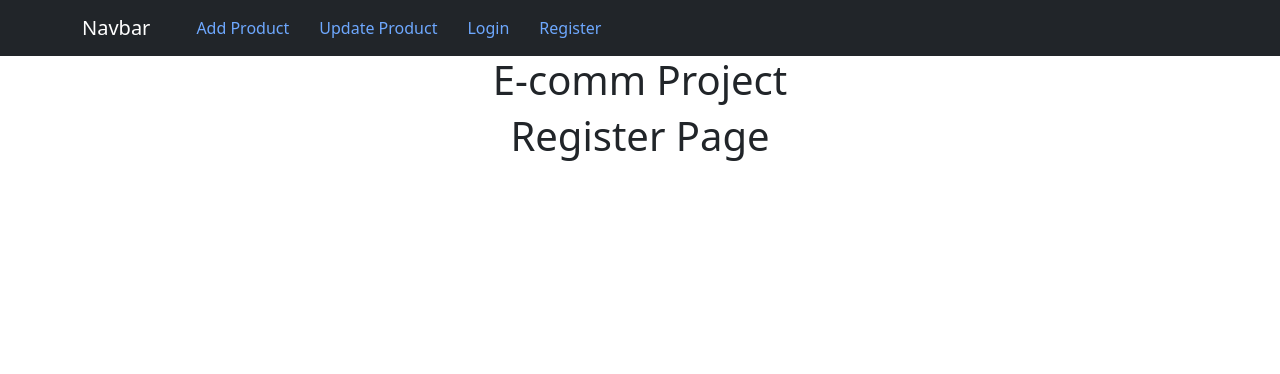
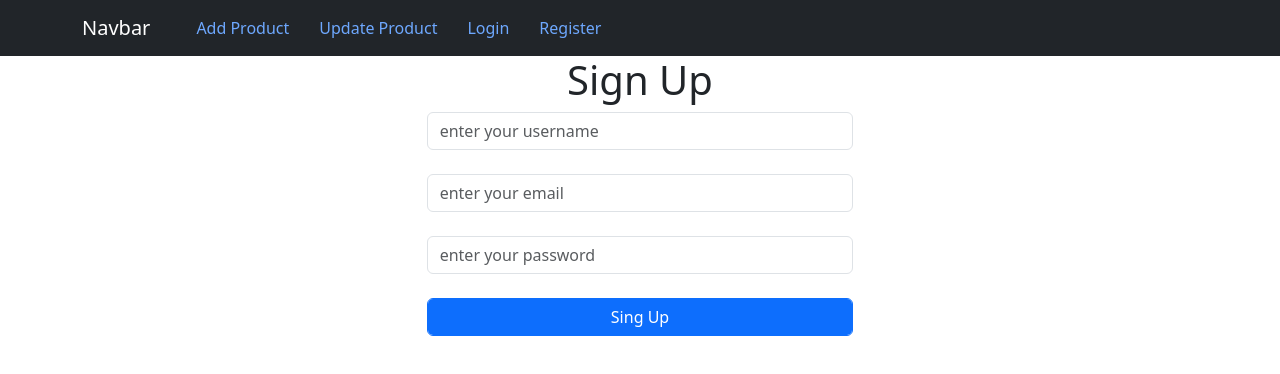
Before and after one commit to ArafatCMT/ecomm-dahboard, a React (Create React App) app: page /register in a window 1280 px wide. Shown: the top 374 px of the page. Built offline with nearby package versions, Linux system fonts and the light colour scheme.

Commit message:
register form created

```diff
--- a/src/App.js
+++ b/src/App.js
@@ -11,7 +11,6 @@ function App() {
     <div className="App">
       <Router>
         <Header />
-        <h1>E-comm Project</h1>
         <Routes>
           <Route path='/addProduct' element={<AddProduct />}></Route>
           <Route path='/updateProduct' element={<UpdateProduct />}></Route>
--- a/src/Components/Register.js
+++ b/src/Components/Register.js
@@ -1,7 +1,42 @@
-function Register(){
-    return(
-        <div>
-            <h1>Register Page</h1>
+import { stringify } from "ajv";
+import { useState } from "react";
+import { useNavigate } from "react-router-dom";
+
+function Register() {
+    const [username, setUsername] = useState("")
+    const [email, setEmail] = useState("")
+    const [password, setPassword] = useState("")
+    const navigate = useNavigate()
+
+    async function SignUp(event){
+        event.preventDefault()
+        let RegisterData = {username, email, password}
+
+        let result = await fetch("http://127.0.0.1:8000/api/register/",{
+            method:"POST",
+            headers:{
+                "Content-Type":"application/json",
+                "Accept":"application/json"
+            },
+            body: JSON.stringify(RegisterData)
+        })
+        result = await result.json()
+        console.log(result)
+        localStorage.setItem("user-info", JSON.stringify(result))
+        navigate("/addProduct")
+    }
+    return (
+        <div className="col-sm-4 mx-auto">
+            <h1>Sign Up</h1>
+            <form onSubmit={SignUp}>
+                <input type="text" value={username} onChange={(e) => setUsername(e.target.value)} className="form-control" placeholder="enter your username" />
+                <br />
+                <input type="email" value={email} onChange={(e) => setEmail(e.target.value)} className="form-control" placeholder="enter your email" />
+                <br />
+                <input type="text" value={password} onChange={(e) => setPassword(e.target.value)} className="form-control" placeholder="enter your password" />
+                <br />
+                <button className="form-control btn btn-primary">Sing Up</button>
+            </form>
         </div>
     )
 }
```
